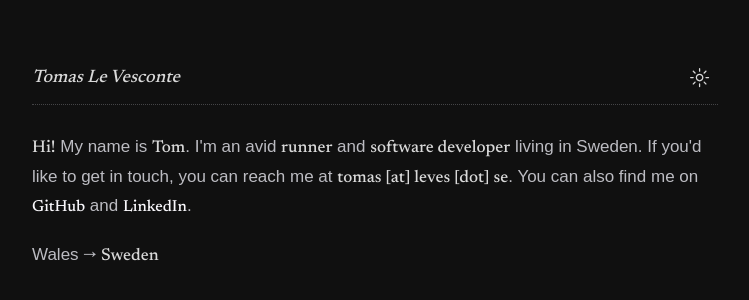
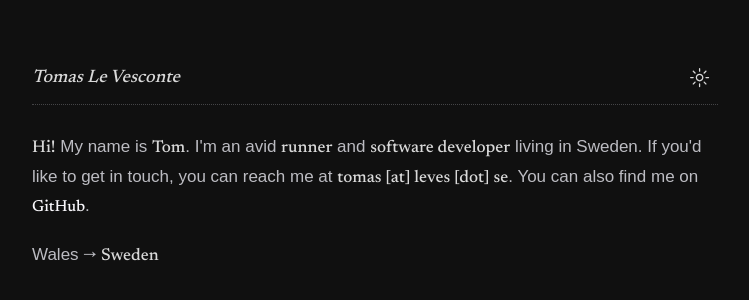
Before and after one commit to levesconte/www, a Next.js app: page / in a window 1280 px wide. Shown: the part 196-496 px from the top of the page, without its empty margins (265-1014 px from the left). Built offline with nearby package versions, Linux system fonts and the light colour scheme; a web font is replaced by a local one.

Commit message:
Remove link

```diff
--- a/src/app/page.tsx
+++ b/src/app/page.tsx
@@ -49,12 +49,7 @@ export default function Home() {
             you&#39;d like to get in touch, you can reach me at{" "}
             <SpecialText text="tomas [at] leves [dot] se" />. You can also find
             me on{" "}
-            <Hyperlink text="GitHub" href="https://github.com/levesconte" /> and{" "}
-            <Hyperlink
-              text="LinkedIn"
-              href="https://www.linkedin.com/in/tomas-levesconte"
-            />
-            .
+            <Hyperlink text="GitHub" href="https://github.com/levesconte" />.
           </p>
 
           {/* Location */}
```
